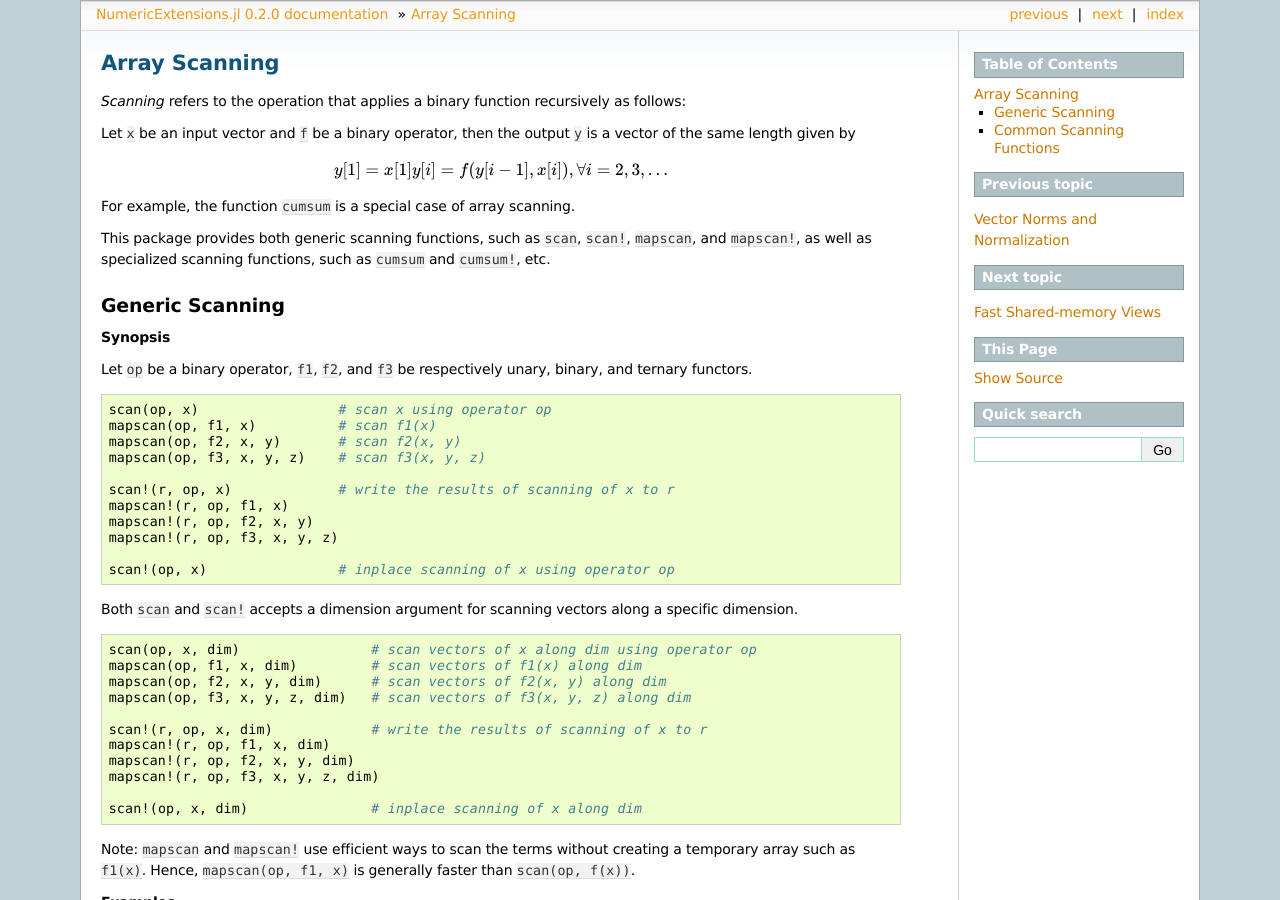
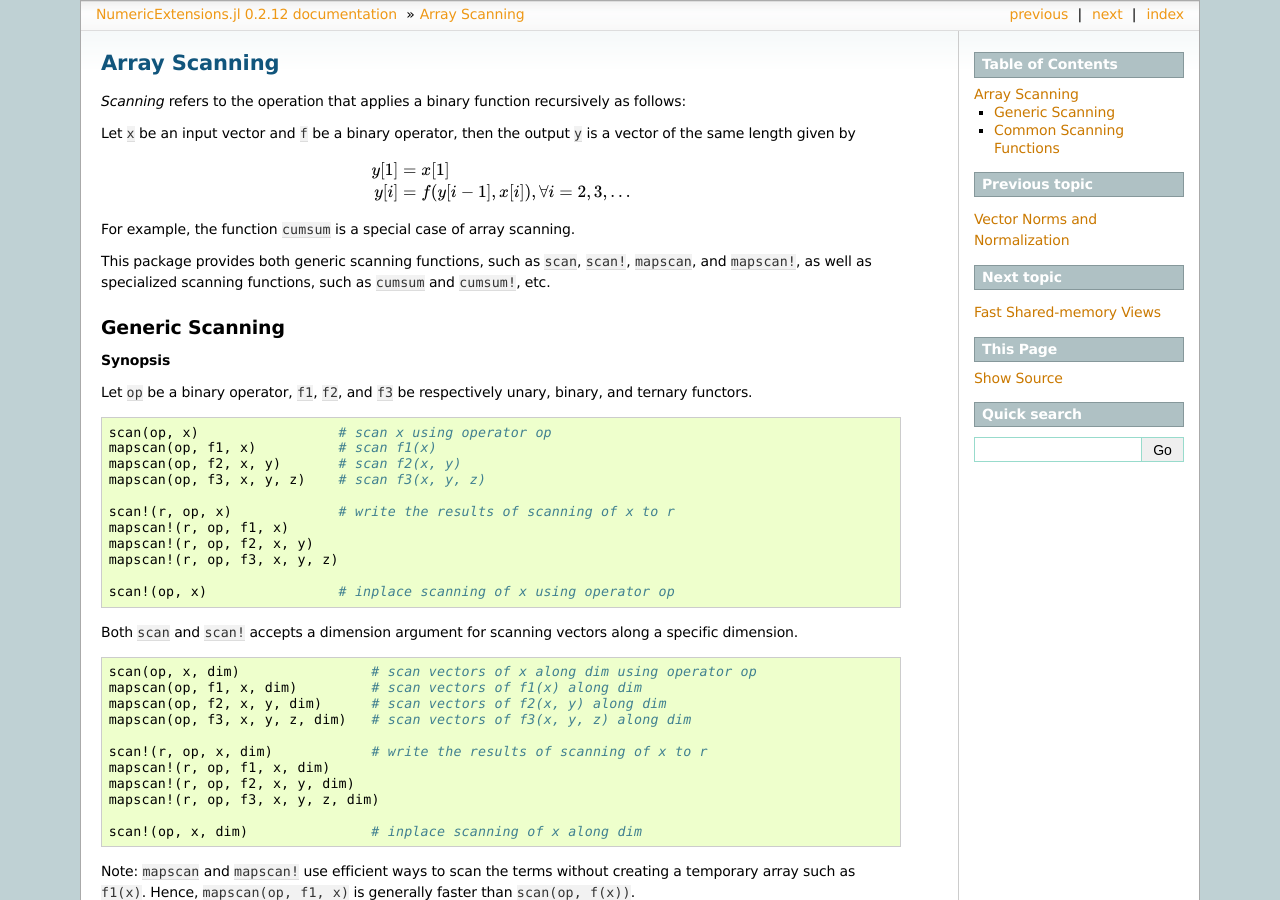
Before and after one commit to lindahua/NumericExtensions.jl, a Sphinx documentation site: the page built from doc/source/scan.rst, in a window 1280 px wide and 900 px high. Built offline with Sphinx 7.4.7, drawn with Linux system fonts in a browser that asks for light colours; formulas are drawn with MathJax 3; some of the changed text lies outside the part shown.

Commit message:
document tweak

```diff
--- a/doc/source/conf.py
+++ b/doc/source/conf.py
@@ -48,9 +48,9 @@ copyright = u'2013, Dahua Lin'
 # built documents.
 #
 # The short X.Y version.
-version = '0.2.0'
+version = '0.2'
 # The full version, including alpha/beta/rc tags.
-release = '0.2.0'
+release = '0.2.12'
 
 # The language for content autogenerated by Sphinx. Refer to documentation
 # for a list of supported languages.
--- a/doc/source/scan.rst
+++ b/doc/source/scan.rst
@@ -7,8 +7,8 @@ Let ``x`` be an input vector and ``f`` be a binary operator, then the output ``y
 
 .. math::
 
-	y[1] = x[1]
-	y[i] = f(y[i-1], x[i]), \forall i = 2, 3, \ldots
+	y[1] &= x[1] \\
+	y[i] &= f(y[i-1], x[i]), \forall i = 2, 3, \ldots
 
 For example, the function ``cumsum`` is a special case of array scanning.
 
```
